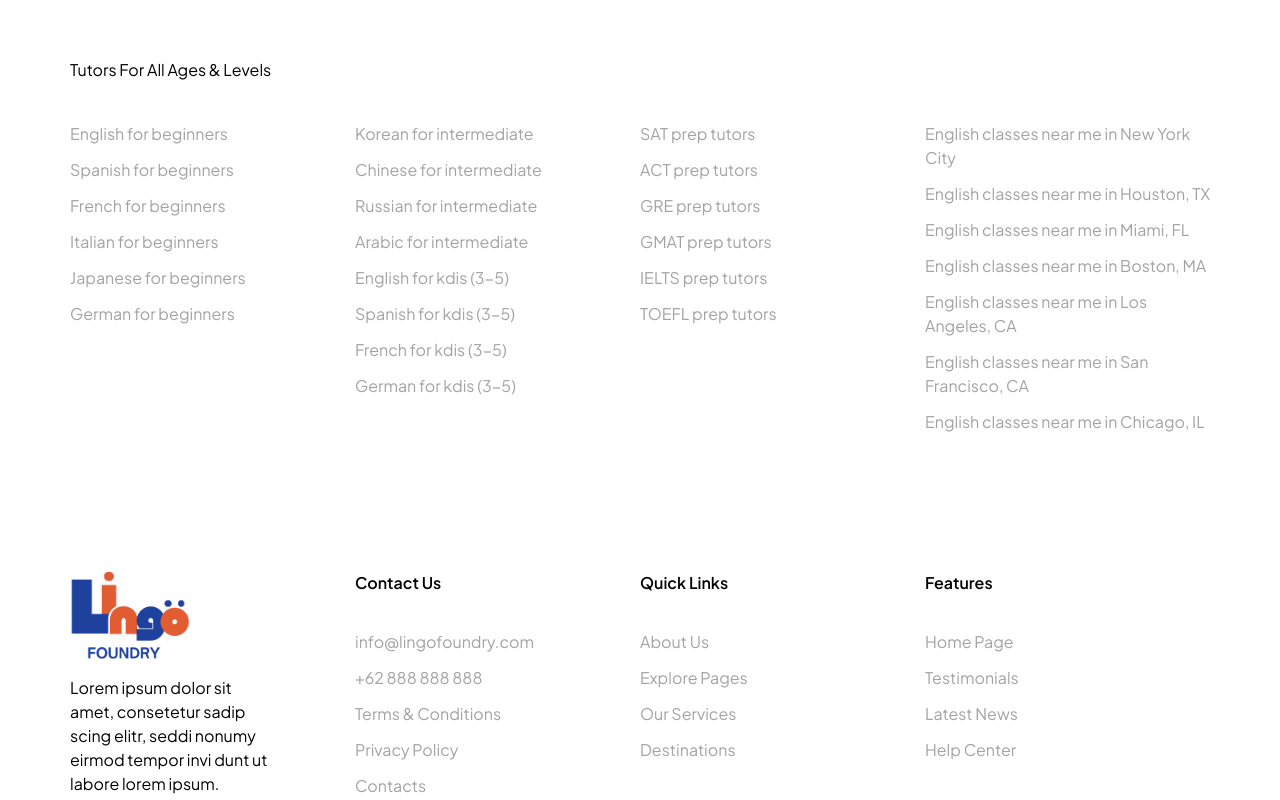
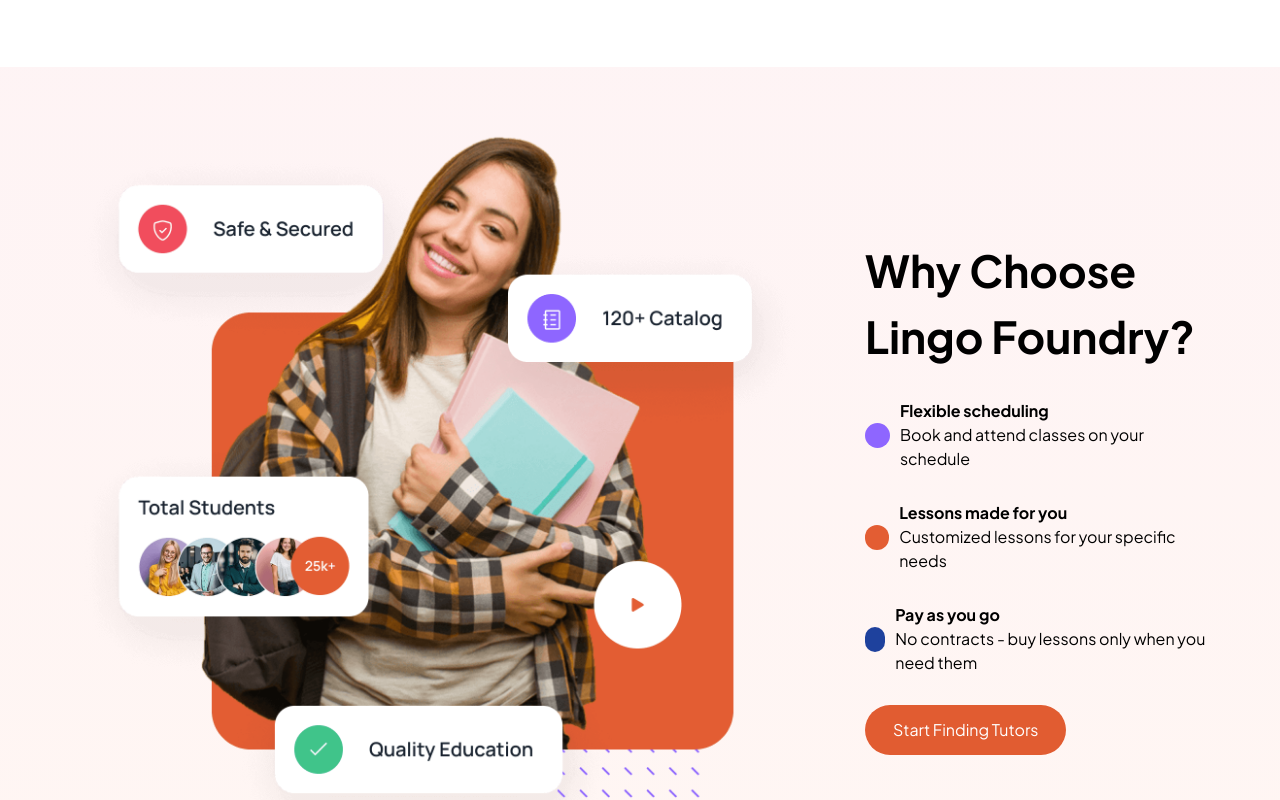
Before and after one commit to AhliKode-com/lingo-foundry-web, a Next.js app: page / in a window 1280 px wide. Shown: the part 3140-3940 px from the top of the page. Built offline with nearby package versions, Linux system fonts and the light colour scheme.

Commit message:
why UI done also create global card

```diff
--- /dev/null
+++ b/components/atoms/card.js
@@ -0,0 +1,42 @@
+/*
+ * @Author: danteclericuzio
+ * @Date: 2025-03-14 09:28:43
+ * @Last Modified by: danteclericuzio
+ * @Last Modified time: 2025-03-14 09:36:11
+ */
+
+import { OrangeButton, WhiteButton } from '../atoms/buttons';
+
+export function LookingCard({
+    image,
+    alt,
+    title,
+    desc,
+    buttonType,
+    buttonText
+}) {
+    return (
+        <div className="items-center flex flex-col w-full md:h-[455px] py-[30px] md:py-[50px] px-[15px] md:px-[46px] drop-shadow-xl bg-white rounded-[10px] animation-effect">
+            <img src={image} alt={alt} className="w-[96px] h-[100px] mx-auto" />
+
+            <span className="
+                text-[16px] sm:text-[24px] md:text-[16px] lg:text-[24px] xl:text-[34px]
+                font-bold
+                my-[25px]
+                animation-effect
+            ">
+                {title}
+            </span>
+
+            <span className="text-[#707070] text-center mb-[32px]">
+                {desc}
+            </span>
+
+            {buttonType === "white" ? (
+                <WhiteButton text={buttonText} />
+            ) : (
+                <OrangeButton text={buttonText} />
+            )}
+        </div>
+    )
+}
--- a/components/organisms/carousel.js
+++ b/components/organisms/carousel.js
@@ -2,7 +2,7 @@
  * @Author: danteclericuzio
  * @Date: 2025-03-11 13:48:33
  * @Last Modified by: danteclericuzio
- * @Last Modified time: 2025-03-13 21:25:36
+ * @Last Modified time: 2025-03-14 08:48:56
  */
 
 "use client"
@@ -11,7 +11,7 @@
 import { OrangeText } from '@/components/atoms/title';
 import { Home } from '@/constants/en';
 
-const Carousel = () => {
+export default function Carousel (){
     const { carousel } = Home;
     const slides = [
         { id: 1, src: './assets/man-1.png', alt: carousel.englishTutors.title, price: carousel.englishTutors.price },
@@ -120,5 +120,3 @@
         </div>
       )
 }
-
-export default Carousel
--- a/components/organisms/looking.js
+++ b/components/organisms/looking.js
@@ -2,11 +2,11 @@
  * @Author: danteclericuzio
  * @Date: 2025-03-13 13:17:29
  * @Last Modified by: danteclericuzio
- * @Last Modified time: 2025-03-14 00:47:50
+ * @Last Modified time: 2025-03-14 09:36:37
  */
 
 import { OrangeText, TitleText } from '@/components/atoms/title';
-import { OrangeButton, WhiteButton } from '../atoms/buttons';
+import { LookingCard } from '@/components/atoms/card';
 import { Home } from '@/constants/en';
 
 export default function Looking() {
@@ -20,34 +20,22 @@
             <div className="w-full flex justify-center flex-col">
                 <TitleText text={looking.subtitle} marginBottom='mb-[55px]'/>
                 <div className="flex flex-col md:flex-row gap-[36px]">
-                    <div className="items-center flex flex-col w-full md:h-[455px] py-[30px] md:py-[50px] px-[15px] md:px-[46px] drop-shadow-xl bg-[#FFFFFF] rounded-[10px] animation-effect">
-                        <img src='/assets/teach.png' alt='teacher' className="w-[96px] h-[100px] mx-auto"/>
-                        <span
-                        className="
-                            text-[16px] sm:text-[24px] md:text-[16px] lg:text-[24px] xl:text-[34px]
-                            font-bold
-                            my-[25px]
-                            animation-effect
-                        ">
-                            {looking.teachTitle}
-                        </span>
-                        <span className='text-[#707070] text-center mb-[32px]'>{looking.teachDesc}</span>
-                        <WhiteButton text={looking.registerButton}/>
-                    </div>
-                    <div className="items-center flex flex-col w-full md:h-[455px] py-[30px] md:py-[50px] px-[15px] md:px-[46px] drop-shadow-xl bg-[#FFFFFF] rounded-[10px] animation-effect">
-                        <img src='/assets/learn.png' alt='teacher' className="w-[96px] h-[100px] mx-auto"/>
-                        <span
-                        className="
-                            text-[16px] sm:text-[24px] md:text-[16px] lg:text-[24px] xl:text-[34px]
-                            font-bold
-                            my-[25px]
-                            animation-effect
-                        ">
-                            {looking.learnTitle}
-                        </span>
-                        <span className='text-[#707070] text-center mb-[32px] text-[14px] sm:text-[16px] animation-effect'>{looking.learnDesc}</span>
-                        <OrangeButton text={looking.registerButton}/>
-                    </div>
+                    <LookingCard
+                        image="/assets/teach.png"
+                        alt="teacher"
+                        title={looking.teachTitle}
+                        desc={looking.teachDesc}
+                        buttonType="white"
+                        buttonText={looking.registerButton}
+                    />
+                    <LookingCard
+                        image="/assets/learn.png"
+                        alt="teacher"
+                        title={looking.learnTitle}
+                        desc={looking.learnDesc}
+                        buttonType="orange"
+                        buttonText={looking.registerButton}
+                    />
                 </div>
             </div>
 
--- /dev/null
+++ b/components/organisms/why-us.js
@@ -0,0 +1,56 @@
+/*
+ * @Author: danteclericuzio
+ * @Date: 2025-03-14 08:16:49
+ * @Last Modified by: danteclericuzio
+ * @Last Modified time: 2025-03-14 09:27:58
+ */
+
+import { OrangeButton } from "../atoms/buttons";
+import { TitleText } from "../atoms/title";
+import { Home } from "@/constants/en";
+
+export default function Why() {
+    const {whyChooseUs} = Home;
+
+    const bgColors = {
+        flexible: '#8E66FF',
+        lessons: '#E35D33',
+        pay: '#1E419D'
+    }
+    const point = [
+        { id: 1, bg: "flexible", title: whyChooseUs.flexibleTitle, desc: whyChooseUs.flexibleDesc },
+        { id: 2, bg: "lessons", title: whyChooseUs.lessonsTitle, desc: whyChooseUs.lessonsDesc },
+        { id: 3, bg: "pay", title: whyChooseUs.payTitle, desc: whyChooseUs.payDesc }
+    ]
+
+    return (
+        <div className="w-full my-[100px] py-[60px] bg-gradient-to-b from-[#F14D5D10] to-[#FF723A10]">
+            <div className='lingo-container mb-[55px] sm:px-0 animation-effect relative'>
+                <img src="./assets/hero-decoration.png" alt="Hero swirl update" className="min-[900px]:hidden absolute w-[150px] right-[28px] top-[50px] animation-effect"/>
+                <div className="flex flex-col md:flex-row items-center gap-[10px] md:gap-[15px] xl:gap-[50px] w-full justify-center">
+                    <img src='./assets/hero-why.png' alt='why-us' className='hidden md:flex md:w-[550px] xl:w-[750px] animation-effect'/>
+                    <div className="flex flex-col md:w-[350px]">
+                        <TitleText text='Why Choose Lingo Foundry?'/>
+                        <div className="flex flex-col gap-[30px] my-[30px]">
+                            {point.map((item, index) => (
+                                <div className="flex items-center gap-[10px]" key={index}>
+                                    <div
+                                        style={{ backgroundColor: bgColors[item.bg] }}
+                                        className="rounded-full h-[25px] w-[25px]">
+                                    </div>
+                                    <div className="flex flex-col">
+                                        <span className="font-bold text-[14px] md:text-[16px] animation-effect">{item.title}</span>
+                                        <span className="text-[14px] md:text-[16px] animation-effect">{item.desc}</span>
+                                    </div>
+                                </div>
+                            ))}
+                        </div>
+                        <div>
+                            <OrangeButton text={whyChooseUs.whyButton}/>
+                        </div>
+                    </div>
+                </div>
+            </div>
+        </div>
+    )
+}
--- a/components/pages/home.js
+++ b/components/pages/home.js
@@ -2,7 +2,7 @@
  * @Author: danteclericuzio
  * @Date: 2025-03-13 21:27:45
  * @Last Modified by: danteclericuzio
- * @Last Modified time: 2025-03-14 00:16:16
+ * @Last Modified time: 2025-03-14 08:17:41
  */
 
 import Browse from '@/components/organisms/browse';
@@ -10,6 +10,7 @@
 import HeroHome from '@/components/organisms/hero-home';
 import Looking from '@/components/organisms/looking';
 import ExploreTutor from '@/components/organisms/explore-tutor';
+import Why from '@/components/organisms/why-us';
 
 export default function Home() {
     return (
@@ -19,6 +20,7 @@
             <Looking/>
             <Browse/>
             <ExploreTutor/>
+            <Why/>
         </>
     )
 }
--- a/constants/en.js
+++ b/constants/en.js
@@ -2,7 +2,7 @@
  * @Author: danteclericuzio
  * @Date: 2025-03-11 13:47:53
  * @Last Modified by: danteclericuzio
- * @Last Modified time: 2025-03-14 00:37:03
+ * @Last Modified time: 2025-03-14 08:54:14
  */
 
 export const Home = {
@@ -113,6 +113,16 @@
             newestTutor: 'Newest Tutor',
             mostLessonCompleted: 'Most Lesson Completed'
         }
+    },
+    whyChooseUs: {
+        title: 'Why Choose Lingo Foundry?',
+        flexibleTitle: 'Flexible scheduling',
+        flexibleDesc: 'Book and attend classes on your schedule',
+        lessonsTitle: 'Lessons made for you',
+        lessonsDesc: 'Customized lessons for your specific needs',
+        payTitle: 'Pay as you go',
+        payDesc: 'No contracts - buy lessons only when you need them',
+        whyButton: 'Start Finding Tutors'
     }
 }
 
```
Also changed, not shown: public/assets/dot-why.svg (added), public/assets/hero-why.png (added).
